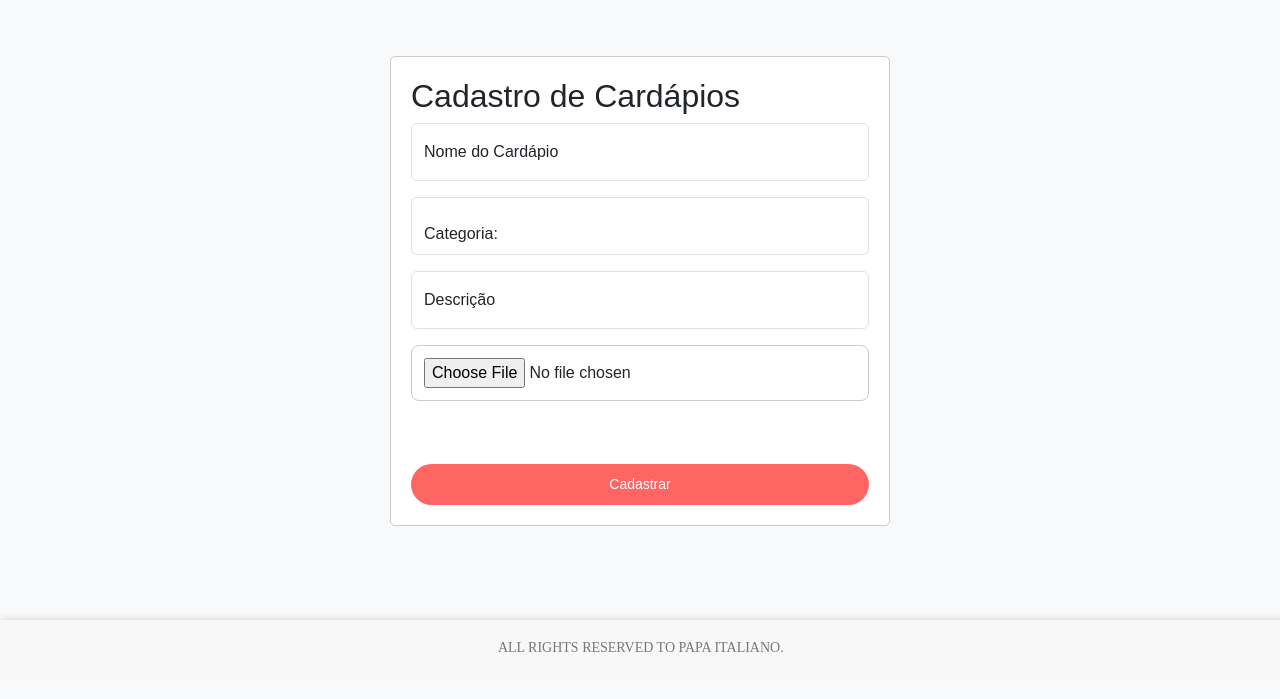
After one commit to GiuliaVerse/Sem-Esperar-em-Filas, a PHP site: page /Components/Cardapio/cardapio.html in a window 1280 px wide. The commit adds this page. Shown: the part 101-800 px from the top of the page. Run offline with PHP 8.4, Linux system fonts and the light colour scheme.

Commit message:
SEF-001-Banco e Cardápio

```diff
--- /dev/null
+++ b/Components/Cardapio/cardapio.css
@@ -0,0 +1,66 @@
+/* Estilização geral do corpo da página */
+body {
+    margin: 0;
+    font-family: 'Arial', sans-serif;
+    background-color: #f8f9fa;
+}
+
+/* Container principal que envolve o conteúdo da página */
+.container {
+    max-width: 500px;
+    margin: 50px auto;
+    padding: 20px;
+    border: 1px solid #ccc;
+    border-radius: 5px;
+    background-color: #ffffff;
+}
+
+/* Estilização dos rótulos dos campos */
+label {
+    display: block;
+    margin-bottom: 5px;
+}
+
+/* Estilização dos inputs dentro da área de formulário */
+input {
+    width: 100%;
+    padding: 12px;
+    border-radius: 8px;
+    border: 1px solid #ccc;
+    box-sizing: border-box;
+    margin-bottom: 15px;
+}
+
+/* Contêiner para os botões */
+.btns {
+    display: flex;
+    justify-content: space-between;
+    gap: 10px;
+}
+
+/* Estilização dos botões */
+.btn-cadastrar, .btn-back {
+    background-color: #ff6663;
+    color: white;
+    font-size: 14px;
+    padding: 10px 15px;
+    border-radius: 100px;
+    border: none;
+    cursor: pointer;
+    transition: background-color 0.3s;
+    flex: 1;
+}
+
+/* Estilização do estado hover dos botões */
+.btn-cadastrar:hover, .btn-back:hover {
+    background-color: rgb(216, 73, 73);
+}
+
+/* Estilização para campos inválidos */
+.is-invalid {
+    border-color: #dc3545;
+}
+
+.is-invalid:focus {
+    box-shadow: 0 0 0 .2rem rgba(220, 53, 69, .25);
+}
--- /dev/null
+++ b/Components/Cardapio/cardapio.html
@@ -0,0 +1,53 @@
+<!DOCTYPE html>
+<html lang="en">
+
+<head>
+    <meta charset="UTF-8">
+    <meta name="viewport" content="width=device-width, initial-scale=1.0">
+    <title>Cadastro de Cardápios</title>
+    <link href="https://cdn.jsdelivr.net/npm/bootstrap@5.3.3/dist/css/bootstrap.min.css" rel="stylesheet" integrity="sha384-QWTKZyjpPEjISv5WaRU9OFeRpok6YctnYmDr5pNlyT2bRjXh0JMhjY6hW+ALEwIH" crossorigin="anonymous">
+    <link rel="stylesheet" href="cardapio.css">
+</head>
+
+<header>
+    <iframe src="../../Header/NavBar/navBar.php" width="100%" height="100"></iframe>
+</header>
+
+<body>
+    <div class="container">
+        <h2>Cadastro de Cardápios</h2>
+        <form id="cardapioRegistrationForm">
+            <div class="form-floating mb-3">
+                <input type="text" class="form-control" id="nomeCardapio" name="nomeCardapio" placeholder="Nome do Cardápio" required>
+                <label for="nomeCardapio">Nome do Cardápio</label>
+            </div>
+            <div class="form-floating mb-3">
+                <select id="categoria" name="categoria" class="form-control">
+                    <option value="categoria">Categoria:</option>
+                    <option value="pratos">Pratos</option>
+                    <option value="lanches">Lanches</option>
+                    <option value="bebidas">Bebidas</option>
+                    <option value="doces">Doces</option>
+                    <option value="cafe">Café</option>
+                </select>
+            </div>
+            <div class="form-floating mb-3">
+                <input type="text" class="form-control" id="descricao" name="descricao" placeholder="Descrição do Cardápio" required>
+                <label for="descricao">Descrição</label>
+            </div>
+            <div class="form-floating mb-3">
+                <input type="file" name="image" id="file" accept="image/*">
+                <br><br>
+            </div>
+        </form>
+
+        <div class="btns d-flex justify-content-between mt-4">
+            <button class="btn-cadastrar btn" type="button" onclick="validarCadastroCardapio()">Cadastrar</button>
+        </div>
+    </div>
+
+    <script src="cardapio.js"></script>
+    <iframe src="../Footer/footer.html" width="100%" height="100"></iframe>
+</body>
+
+</html>
--- /dev/null
+++ b/Components/Cardapio/cardapio.js
@@ -0,0 +1,36 @@
+function validarCadastroCardapio() {
+    // Seleciona o formulário pelo ID "productsRegistrationForm"
+    const formulario = document.getElementById("cardapioRegistrationForm");
+
+    // Cria um objeto FormData que contém todos os dados do formulário selecionado
+    const formData = new FormData(formulario);
+
+
+    fetch("cardapio.php", {
+        method: "POST",
+        enctype: "multipart/form-data",
+        body: formData       // O corpo da requisição é o objeto FormData contendo os dados do formulário
+    })
+    .then((response) => response.json())  // Converte a resposta recebida do servidor para o formato JSON
+    .then((data) => {
+        // Verifica se a resposta JSON indica sucesso
+        if (data.success) {
+            alert("Cardápio cadastrado, cadastre seus produtos!!");
+
+            window.location.href = "../ProductPage/Products.html";
+        } else {
+            // Se houve um erro no cadastro, exibe a mensagem de erro retornada pelo servidor
+            document.getElementById("mensagem").innerHTML = data.mensagem;
+        }
+    })
+    .catch((error) => {
+        // Captura e lida com qualquer erro que ocorrer durante a requisição
+        console.error("Erro:", error);  // Loga o erro no console para depuração
+        alert("Ocorreu um erro ao enviar o formulário.");  // Exibe um alerta de erro para o usuário
+    });
+}
+
+function menu() {
+    // Redireciona o usuário para a página de menu quando a função "menu" é chamada
+    window.location.href = "components/menu/menu.html";
+}
--- a/Components/Header/NavBar/navBar.php
+++ b/Components/Header/NavBar/navBar.php
@@ -56,6 +56,9 @@ session_start();
                     </li>';
            } else {
               echo '<li class="navbar-item">
+                    <a href="../../../Components//Cardapio/cardapio.html" target="_top" class="navbar-link" data-nav-link> Cadastrar Cardápio</a>
+                  </li>';
+              echo '<li class="navbar-item">
                     <a href="../../../Components//ProductPage/Products.html" target="_top" class="navbar-link" data-nav-link> Cadastrar Produtos</a>
                   </li>';
            }
--- a/Components/ProductPage/Products.html
+++ b/Components/ProductPage/Products.html
@@ -29,6 +29,10 @@
                 <input type="text" class="form-control" id="Ingredientes" name="Ingredientes" placeholder="Ingredientes do Produto" required>
                 <label for="Ingredientes">Ingredientes do Produto</label>
             </div>
+            <div class="form-floating mb-3">
+                <input type="text" class="form-control" id="Cardapio" name="Cardapio" placeholder="Cardapio do Restaurante" required>
+                <label for="Cardapio">Número do Cardápio</label>
+            </div>
         </form>
 
         <div class="btns d-flex justify-content-between mt-4">
```
Also changed, not shown: Components/Cardapio/cardapio.php (added, +51 -0 lines), Components/RestaurantRegisterPage/registroRestaurante.php (+32 -10 lines), Components/userRegister/cadastro.php (+3 -16 lines).
